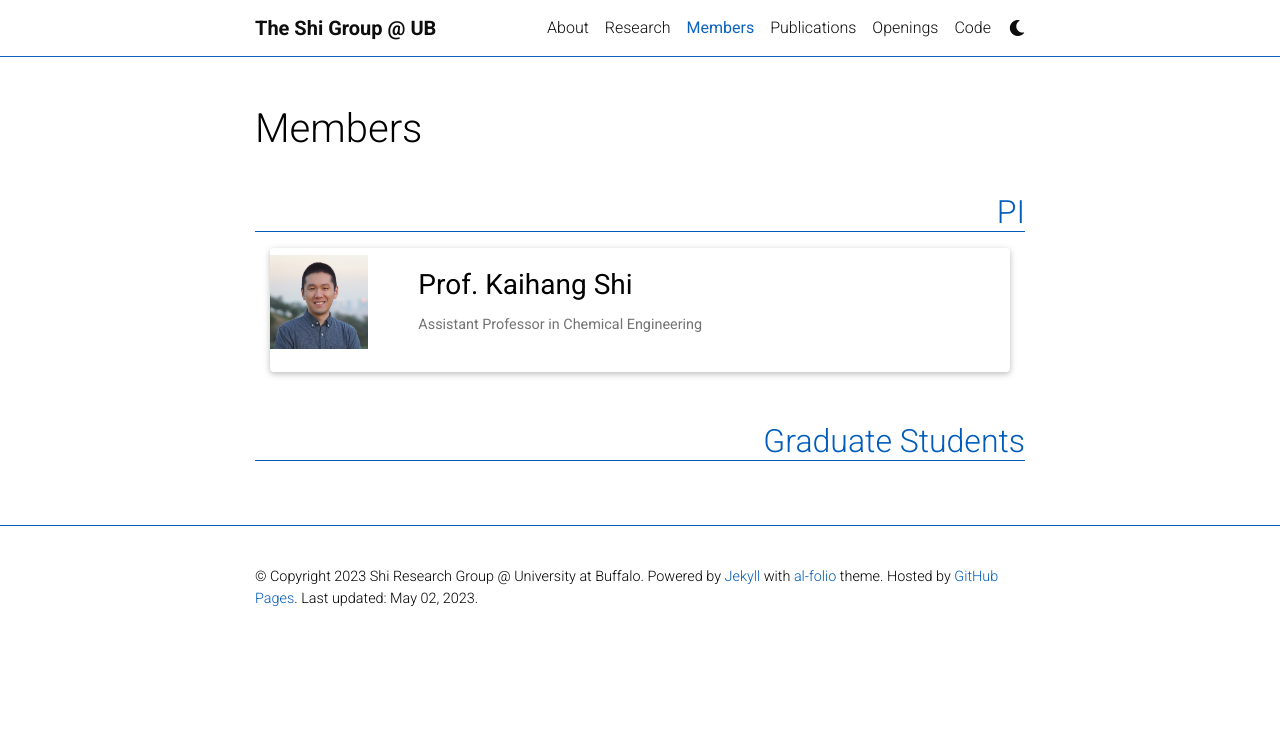
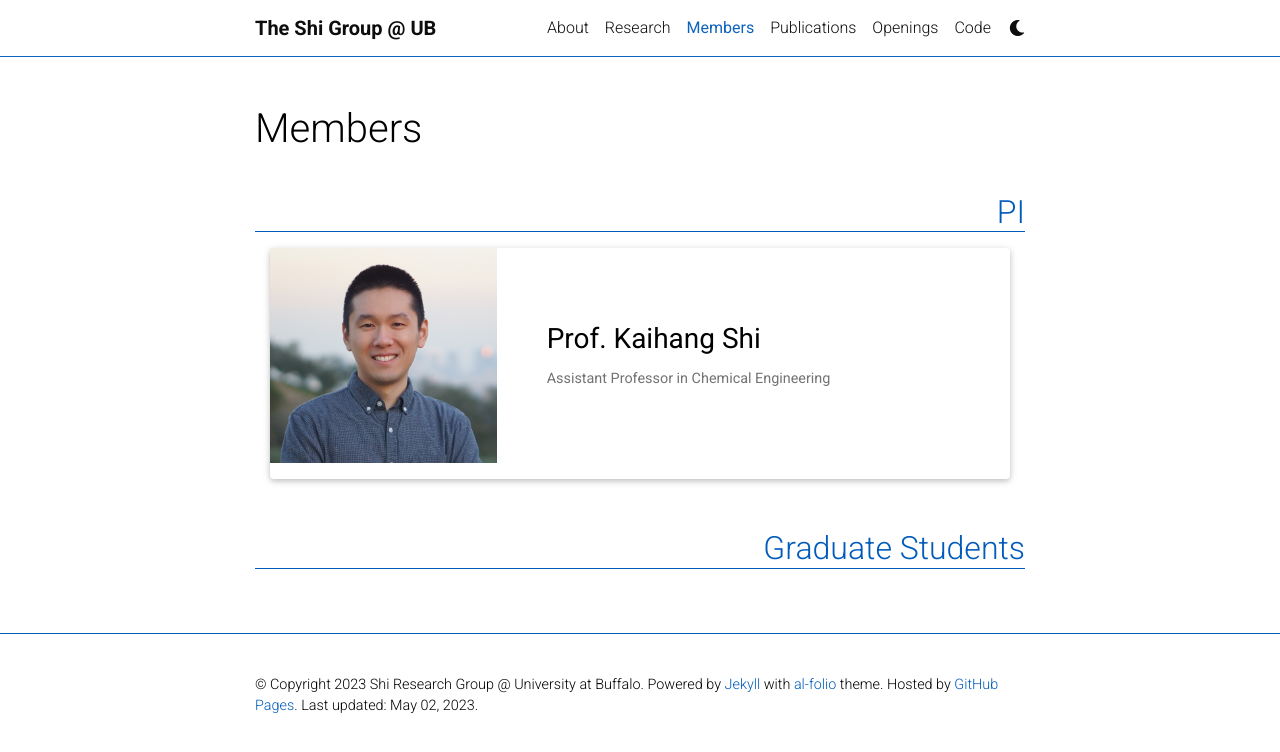
Before and after one commit to ShiResearchGroup/shiresearchgroup.github.io, a Jekyll site: the page built from _pages/members.md, in a window 1280 px wide. Shown: the top 752 px of the page. Built offline with Jekyll 4.4.1, drawn with Linux system fonts in a browser that asks for light colours; full-size pictures stand in for the smaller copies a plugin makes; comment, search, counter and statistics services are not loaded; a style sheet for code colours, icons or effects is not loaded.

Commit message:
adjust profile pic in card for member page

```diff
--- a/_includes/projects_horizontal.html
+++ b/_includes/projects_horizontal.html
@@ -7,7 +7,7 @@
     <div class="card hoverable">
       <div class="row g-0">
         {%- if project.img -%}
-        <div class="card-img col-md-2">
+        <div class="card-img col-md-4">
           {% include figure.html path=project.img alt="project thumbnail" %}
         </div>
         <div class="col-md-6">
```
